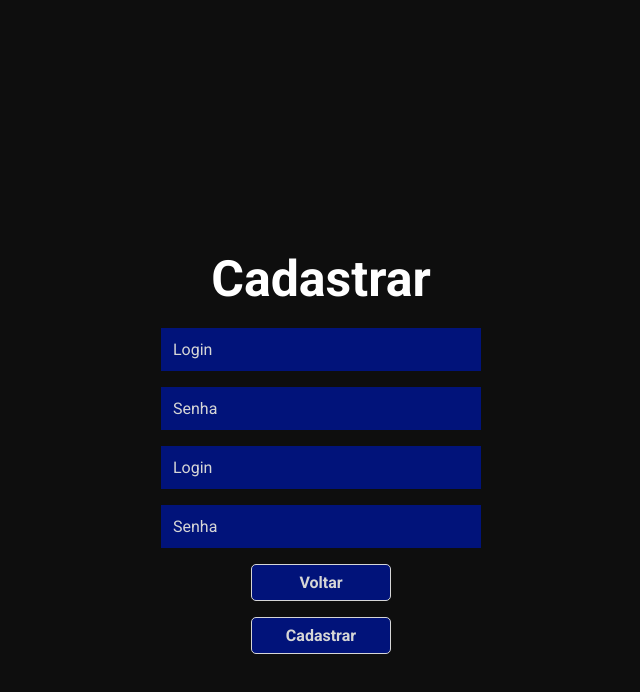
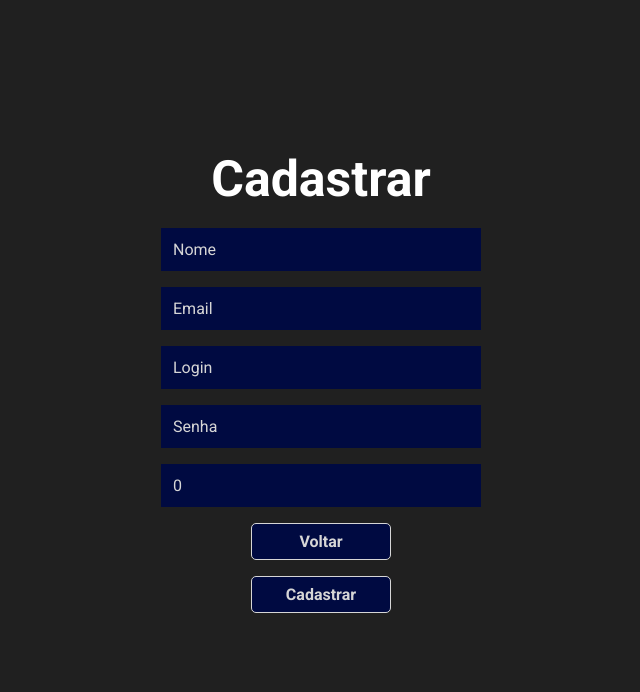
Before and after one commit to alisson-sds/frontend-fynansis, a React (Vite) app in the folder Fynansis/: page /register in a window 1280 px wide. Shown: the top 692 px of the page, without its empty margins (319-959 px from the left). Built offline with nearby package versions, Linux system fonts and the light colour scheme.

Commit message:
Post User criado

```diff
--- a/Fynansis/package.json
+++ b/Fynansis/package.json
@@ -10,8 +10,10 @@
     "preview": "vite preview"
   },
   "dependencies": {
+    "axios": "^1.4.0",
     "react": "^18.2.0",
     "react-dom": "^18.2.0",
+    "react-query": "^3.39.3",
     "react-router-dom": "^6.14.1"
   },
   "devDependencies": {
--- /dev/null
+++ b/Fynansis/src/interface/userData.ts
@@ -0,0 +1,7 @@
+export interface UserData {
+    nome: string,
+    email: string,
+    login: string,
+    senha: string,
+    cpf: number
+}
--- a/Fynansis/src/main.tsx
+++ b/Fynansis/src/main.tsx
@@ -5,6 +5,7 @@ import { Register } from './routes/Register/index.tsx'
 import './styles/global.css'
 
 import { createBrowserRouter, RouterProvider } from 'react-router-dom'
+import { QueryClient, QueryClientProvider } from 'react-query'
 
 const router = createBrowserRouter([
   {
@@ -17,8 +18,12 @@ const router = createBrowserRouter([
   }
 ])
 
+const queryClient = new QueryClient();
+
 ReactDOM.createRoot(document.getElementById('root') as HTMLElement).render(
   <React.StrictMode>
-    <RouterProvider router={router} />
+    <QueryClientProvider client={queryClient}>
+      <RouterProvider router={router} />
+    </QueryClientProvider>
   </React.StrictMode>,
 )
--- a/Fynansis/src/routes/Home/styles.css
+++ b/Fynansis/src/routes/Home/styles.css
@@ -7,7 +7,7 @@
 }
 
 .container h1{
-    margin: 250px 0 12px;
+    margin: 150px 0 12px;
     font-size: 50px;
     color: #ffffff;
 }
@@ -15,7 +15,7 @@
 .container input{
     min-width: 25%;
     padding: 12px;
-    background: #01137a;
+    background: #000a41;
     margin: 8px 8px;
 
     border: none;
@@ -31,8 +31,8 @@
 .container button{
     width: 140px;
     padding: 8px;
-    background: #01137a;
-    background-color: #01137a;
+    background: #000a41;
+    background-color: #000a41;
     font-size: 16px;
     font-weight: 700;
     color: #d6d6d6;
--- a/Fynansis/src/routes/Register/index.tsx
+++ b/Fynansis/src/routes/Register/index.tsx
@@ -1,20 +1,58 @@
+import { useState } from 'react'
 import '../Home/styles.css'
 import { Link } from "react-router-dom"
+import { useUserDataMutate } from '../hooks/useUserDataMutate'
+import { UserData } from '../../interface/userData'
+
+interface InputProps {
+  label: string,
+  value: string | number,
+  updateValue(value: any): void
+}
+
+const Input = ({ label, value, updateValue}: InputProps) => {
+  return (
+    <>
+      <input value={value} onChange={e => updateValue(e.target.value)} placeholder={label}></input>
+    </>
+  )
+}
 
 export function Register() {
+
+  const [nome, setNome] = useState("");
+  const [email, setEmail] = useState("");
+  const [login, setLogin] = useState("");
+  const [senha, setSenha] = useState("");
+  const [cpf, setCpf] = useState(0);
+  const { mutate } = useUserDataMutate();
+
+  const submit = () => {
+    const userData: UserData = {
+      nome,
+      email,
+      login,
+      senha,
+      cpf
+    }
+    mutate(userData)
+  }
 
   return (
     <div className='container'>
 
       <h1>Cadastrar</h1>
-      <input type="text" placeholder="Login"></input>
-      <input type="password" placeholder="Senha"></input>
-      <input type="text" placeholder="Login"></input>
-      <input type="password" placeholder="Senha"></input>
+
+        <Input label='Nome'  value={nome} updateValue={setNome}></Input>
+        <Input label='Email' value={email} updateValue={setEmail}></Input>
+        <Input label='Login' value={login} updateValue={setLogin}></Input>
+        <Input label='Senha' value={senha} updateValue={setSenha}></Input>
+        <Input label='Cpf'   value={cpf} updateValue={setCpf}></Input>
+
       <button type="button">
         <Link to="/">Voltar</Link>
       </button>
-      <button type="button">Cadastrar</button>
+      <button type="button" onClick={submit}>Cadastrar</button>
 
     </div>
   )
--- /dev/null
+++ b/Fynansis/src/routes/hooks/useUserDataMutate.ts
@@ -0,0 +1,26 @@
+import { useMutation, useQuery, useQueryClient } from "react-query";
+import axios, { AxiosPromise } from "axios"
+import { UserData } from "../../interface/userData";
+
+const API_URL = 'http://localhost:8080/usuario'
+
+const postData = async (data: UserData): AxiosPromise<any> => {
+    const response = axios.post(API_URL + '/criar', data,
+    {
+        headers: {
+            'Access-Control-Allow-Origin': '*'
+        }
+    })
+    console.log(response)
+    return response
+}
+
+export function useUserDataMutate(){
+    const mutate = useMutation({
+        mutationFn: postData,
+        retry: 2
+    })
+
+    return mutate
+
+}
--- a/Fynansis/src/styles/global.css
+++ b/Fynansis/src/styles/global.css
@@ -2,7 +2,7 @@
     margin: 0;
     padding: 0;
     box-sizing: border-box;
-    background-color: rgb(14, 14, 14);
+    background-color: rgb(32, 32, 32);
 }
 
 body, input, button{
```
Also changed, not shown: 1 other file (tests, documents, lock files or other folders).
